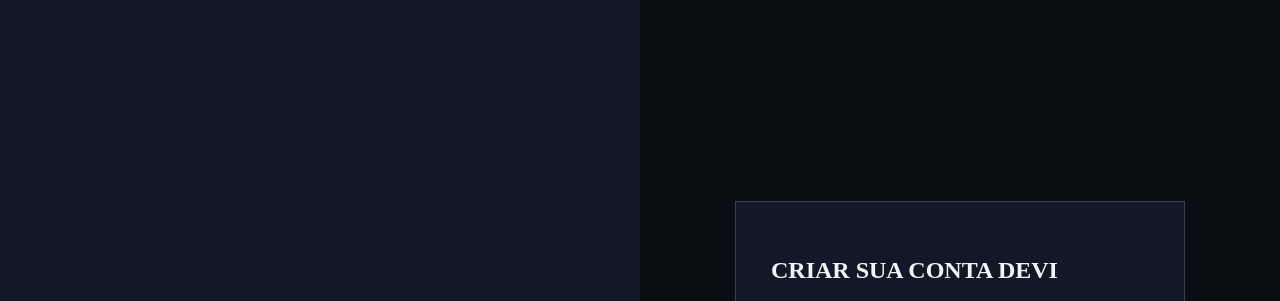
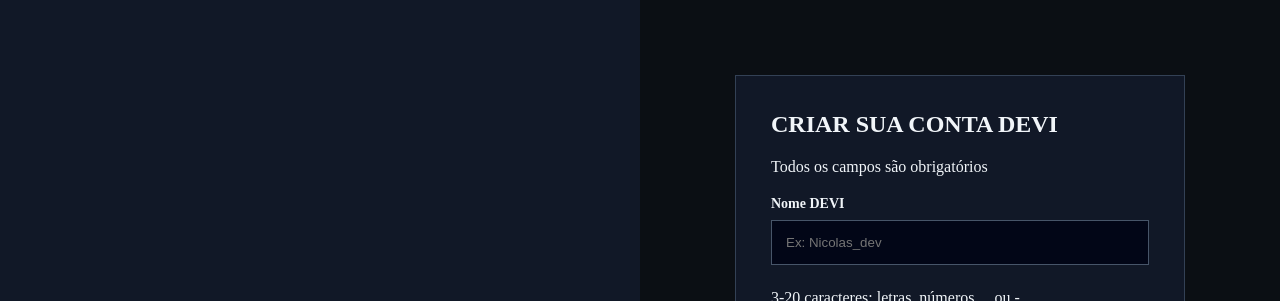
Before and after one commit to NicolasGoulart18/gamer-sign-up-form, a plain HTML site: page index.html in a window 1280 px wide. Shown: the top 301 px of the page. Drawn offline with Linux system fonts and the light colour scheme.

Commit message:
filds style label,input,input:focus

```diff
--- a/style.css
+++ b/style.css
@@ -67,3 +67,31 @@ body {
   padding: 35px;
   border: 1px solid #334155;
 }
+
+#signup-form h2 {
+  margin-top: 0;
+}
+
+.field {
+  display: flex;
+  flex-direction: column;
+  gap: 8px;
+  margin-top: 20px;
+}
+
+.field label {
+  font-size: 14px;
+  font-weight: bold;
+}
+
+.field input {
+  padding: 14px;
+  border: 1px solid #475569;
+  background: #020617;
+  color: white;
+  outline: none;
+}
+
+.field input:focus {
+  border-color: #b7ff3c;
+}
```
